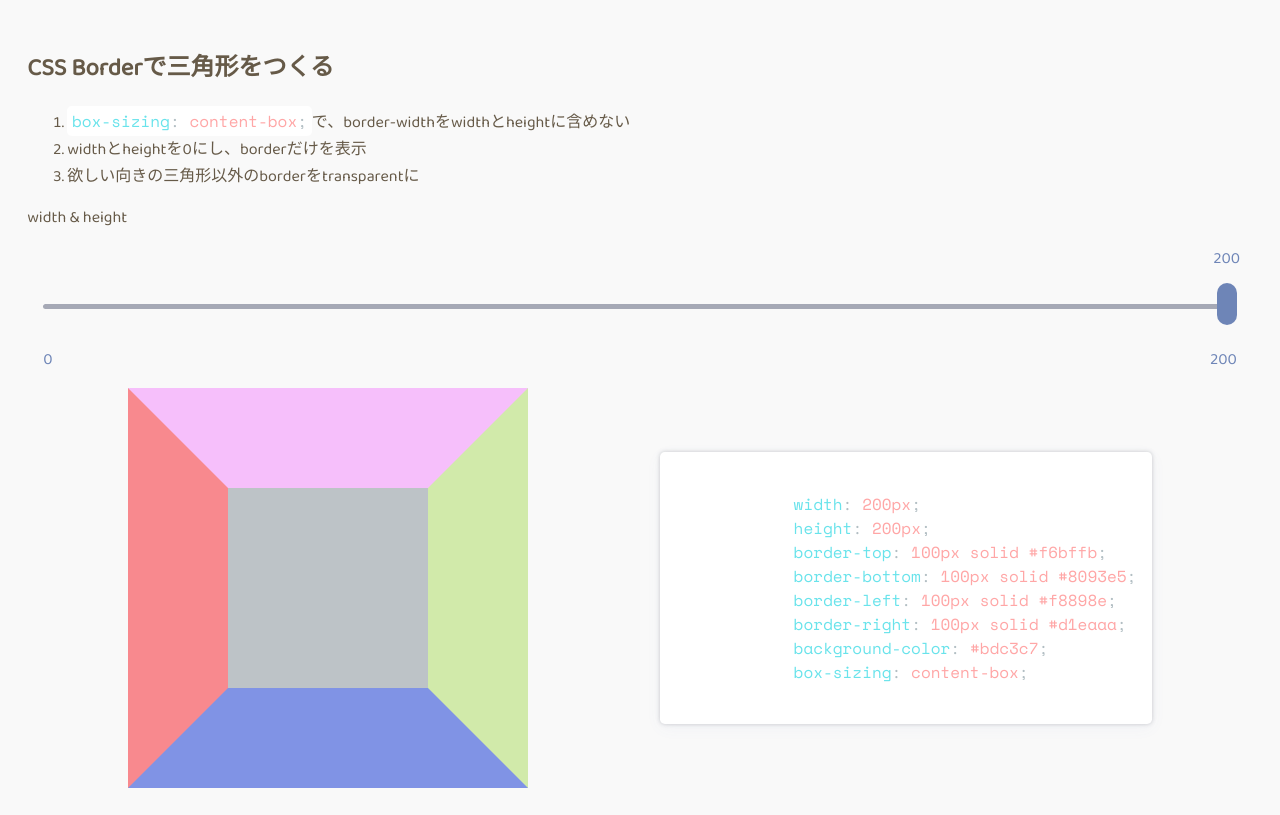
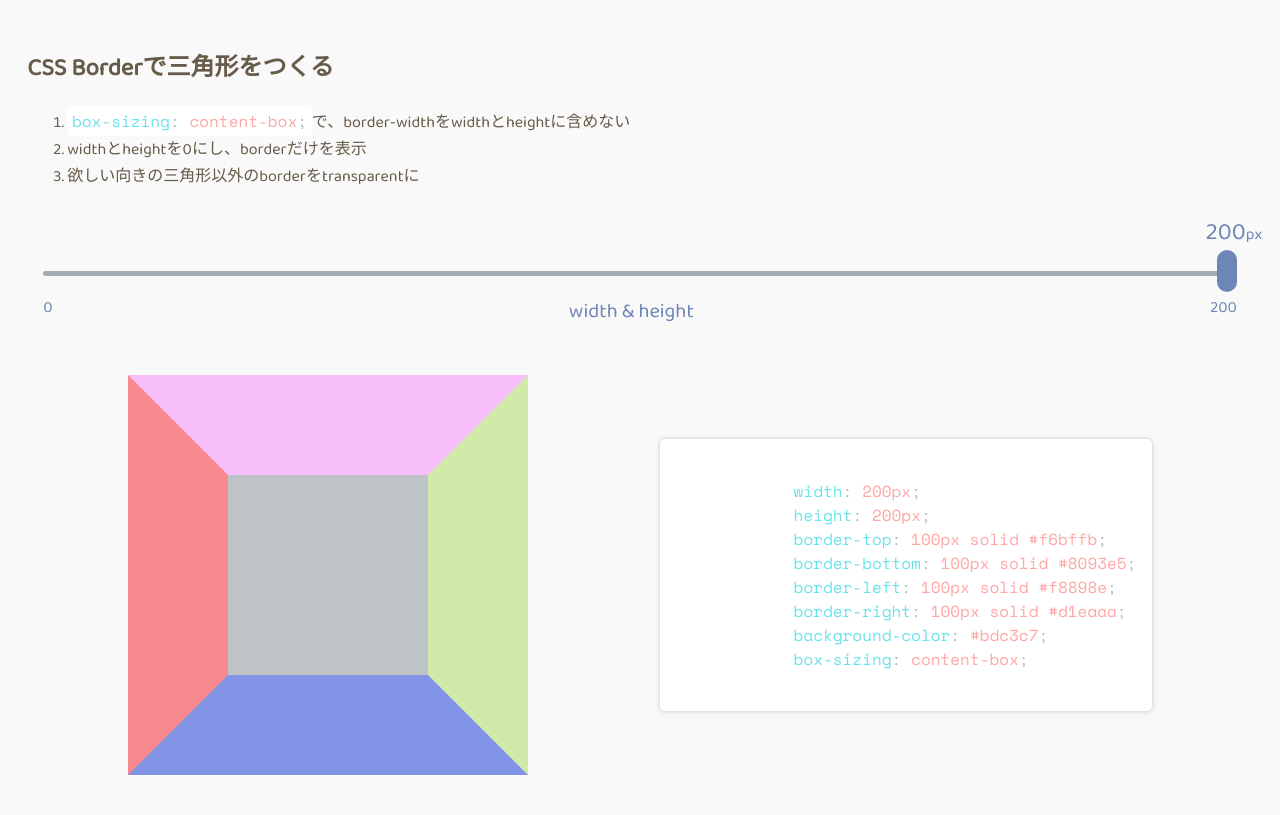
Before and after one commit to tetracalibers/Uispet-frontend, a Next.js app: page /articles/css_triangle in a window 1280 px wide. Built offline with nearby package versions, Linux system fonts and the light colour scheme; a web font is replaced by a local one.

Commit message:
[RangeInput] ラベルと単位表示

```diff
--- a/components/article/BorderTriangle/index.tsx
+++ b/components/article/BorderTriangle/index.tsx
@@ -21,15 +21,14 @@ export const BorderTriangleArticle = () => {
         <li>widthとheightを0にし、borderだけを表示</li>
         <li>欲しい向きの三角形以外のborderをtransparentに</li>
       </ol>
-      <label>
-        width & height
       <RangeInput
         min={0}
         max={200}
         value={size}
         onChange={e => setSize(Number(e.target.value))}
+        label='width & height'
+        unit='px'
       />
-      </label>
       <HorizontalStack>
         <BorderTriangleDemo size={size} />
         <CodeHighlight lang='css'>
--- a/components/control/RangeInput/index.tsx
+++ b/components/control/RangeInput/index.tsx
@@ -1,15 +1,19 @@
-import { ComponentPropsWithRef } from 'react'
+import { ComponentPropsWithRef, useMemo } from 'react'
 import styled, { css } from 'styled-components'
+import { nanoid } from 'nanoid'
 
 interface Props extends ComponentPropsWithRef<'input'> {
   type?: never
   value: number
   min: number
   max: number
+  label: string
+  unit?: string
 }
 
 const Layout = styled.div`
   --color: #6e85b7;
+  --sub-color: #a6a9b6;
   --thumb-width: 20px;
   --thumb-height: 42px;
 
@@ -17,14 +21,14 @@ const Layout = styled.div`
   flex-direction: column;
   align-items: center;
   justify-content: center;
-  padding: 1rem;
+  padding: 0.5rem 1rem 3rem;
 `
 
 const Slider = styled.div`
   width: 100%;
 `
 
-const SliderThumb = styled.div<{ $now: string; $max: number; $min: number }>`
+const SliderThumb = styled.div<{ $now: number; $max: number; $min: number }>`
   width: calc(100% - var(--thumb-width));
   padding: 0 calc(var(--thumb-width) * 0.5);
   height: 1em;
@@ -32,6 +36,7 @@ const SliderThumb = styled.div<{ $now: string; $max: number; $min: number }>`
   color: var(--color);
 
   & span {
+    font-size: 1.5rem;
     width: ${({ $max }) => $max.toString().length}ch;
     transform: translateX(calc(var(--thumb-width) * -0.5));
     position: absolute;
@@ -40,6 +45,11 @@ const SliderThumb = styled.div<{ $now: string; $max: number; $min: number }>`
     text-align: center;
     transform: translateX(calc(var(--thumb-width) * 0.5 - 50%));
   }
+
+  & span::after {
+    content: attr(data-unit);
+    font-size: 1rem;
+  }
 `
 
 const css_Track = css`
@@ -47,7 +57,7 @@ const css_Track = css`
   height: 5px;
   cursor: pointer;
   box-shadow: none;
-  background: #a6a9b6;
+  background: var(--sub-color);
   border-radius: 5px;
 `
 
@@ -90,23 +100,37 @@ const SliderTrack = styled.input`
 `
 
 const BetweenLabel = styled.div`
-  margin-top: 30px;
   width: 100%;
   display: flex;
   justify-content: space-between;
   color: var(--color);
+  margin-top: calc(var(--thumb-height) * 0.25);
 `
 
 const MinValue = styled.span``
 
 const MaxValue = styled.span``
 
-export const RangeInput = ({ value, min, max, onChange, ...props }: Props) => {
+const Title = styled.label`
+  font-size: 1.25rem;
+`
+
+export const RangeInput = ({
+  value,
+  min,
+  max,
+  onChange,
+  label,
+  unit,
+  ...props
+}: Props) => {
+  const id = useMemo(() => nanoid(), [])
+
   return (
     <Layout>
       <Slider>
-        <SliderThumb aria-hidden={true} $now={`${value}`} $max={max} $min={min}>
-          <span>{value}</span>
+        <SliderThumb aria-hidden={true} $now={value} $max={max} $min={min}>
+          <span data-unit={unit ?? ''}>{value}</span>
         </SliderThumb>
         <SliderTrack
           {...props}
@@ -115,10 +139,12 @@ export const RangeInput = ({ value, min, max, onChange, ...props }: Props) => {
           onChange={e => onChange && onChange(e)}
           min={min}
           max={max}
+          id={id}
         />
       </Slider>
       <BetweenLabel aria-hidden={true}>
         <MinValue>{min}</MinValue>
+        <Title htmlFor={id}>{label}</Title>
         <MaxValue>{max}</MaxValue>
       </BetweenLabel>
     </Layout>
```
Also changed, not shown: components/article/DripButton/index.tsx (+11 -5 lines). Lines whose indentation alone changed are shown as unchanged.
